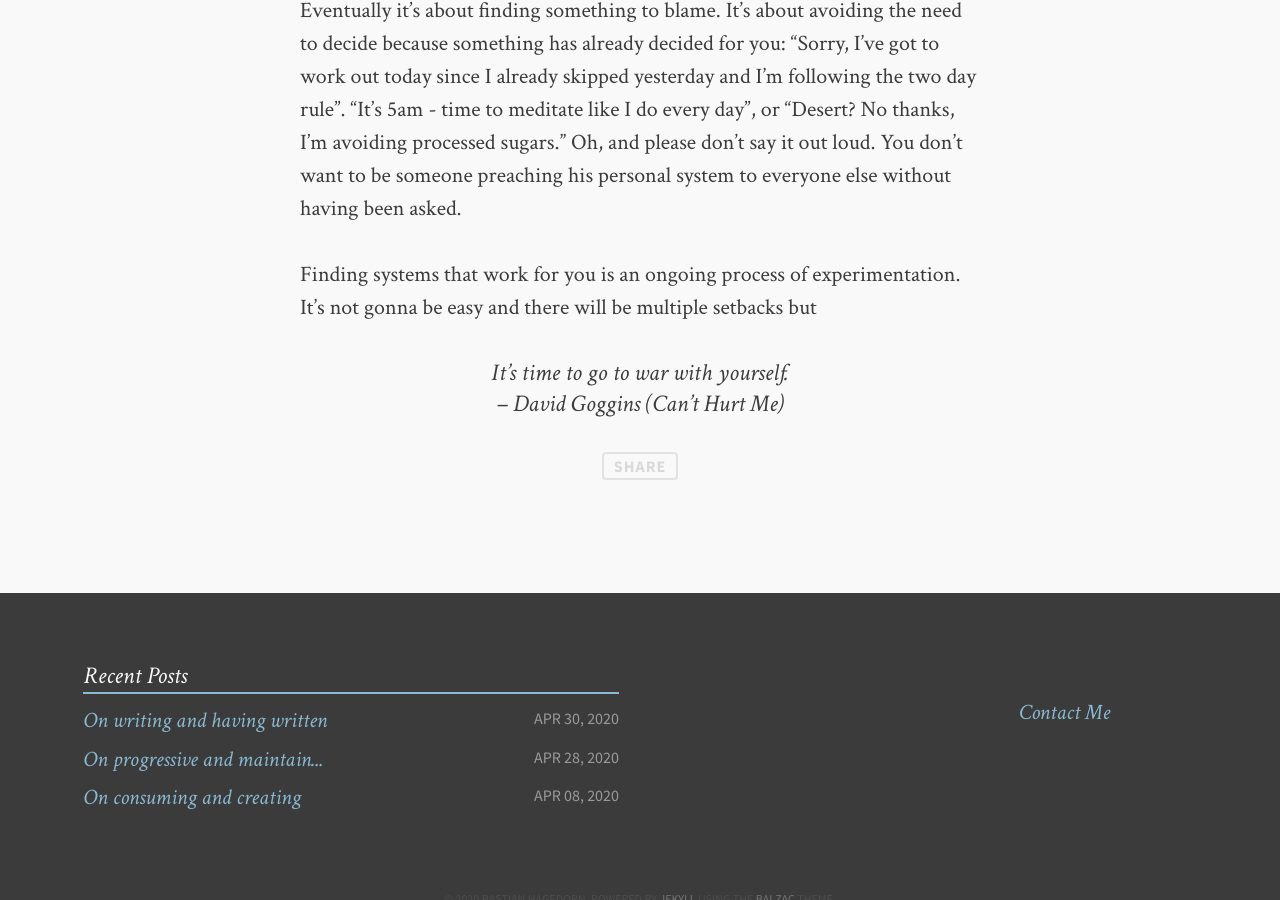
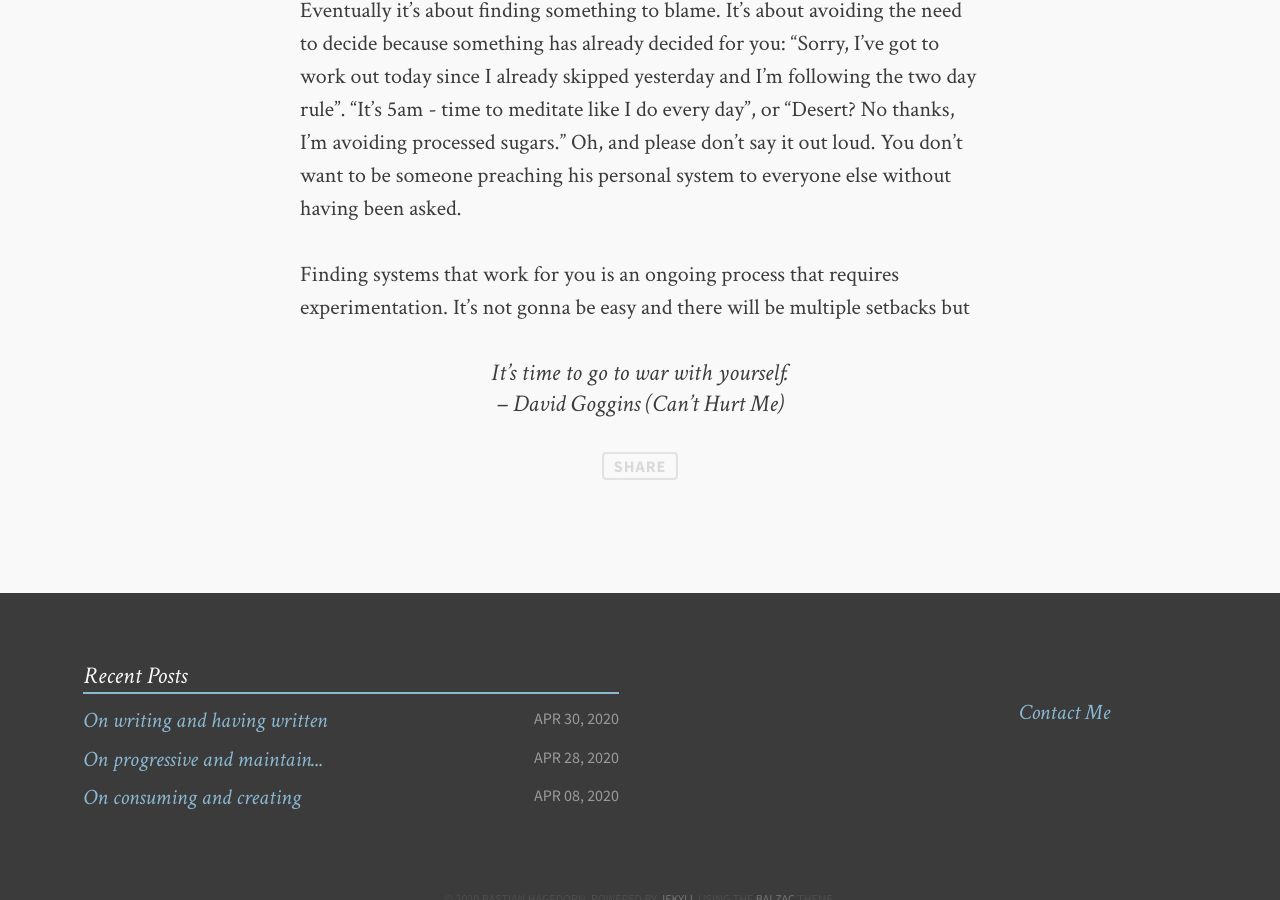
Before and after one commit to smileandknow/smileandknow.github.io, a Jekyll site: the page built from _posts/2020-04-30-on-writing-and-having-written.md, in a window 1280 px wide and 900 px high, scrolled down 2802 px. Built offline with Jekyll 4.4.1, drawn with Linux system fonts in a browser that asks for light colours; comment, search, counter and statistics services are not loaded; some of the changed text lies outside the part shown.

Commit message:
update on writing

```diff
--- a/CNAME
+++ /dev/null
@@ -1 +0,0 @@
-smileandknow.github.io
--- a/_posts/2020-04-30-on-writing-and-having-written.md
+++ b/_posts/2020-04-30-on-writing-and-having-written.md
@@ -60,7 +60,7 @@ It's about avoiding the need to decide because something has already decided for
 Oh, and please don't say it out loud.
 You don't want to be someone preaching his personal system to everyone else without having been asked.
 
-Finding systems that work for you is an ongoing process of experimentation.
+Finding systems that work for you is an ongoing process that requires experimentation.
 It's not gonna be easy and there will be multiple setbacks but
 
 > It's time to go to war with yourself. <br>
```
Also changed, not shown: other parts of _posts/2020-04-30-on-writing-and-having-written.md (+1 -1 lines).
